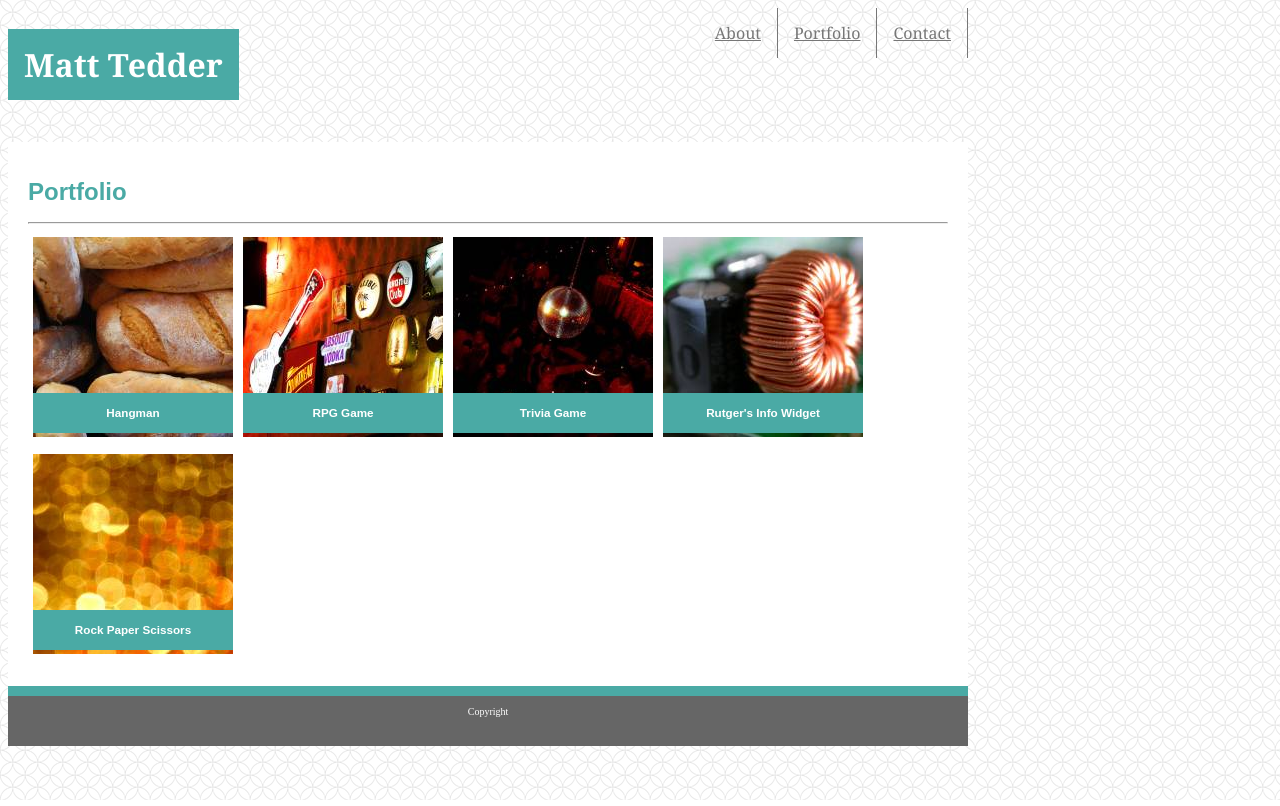
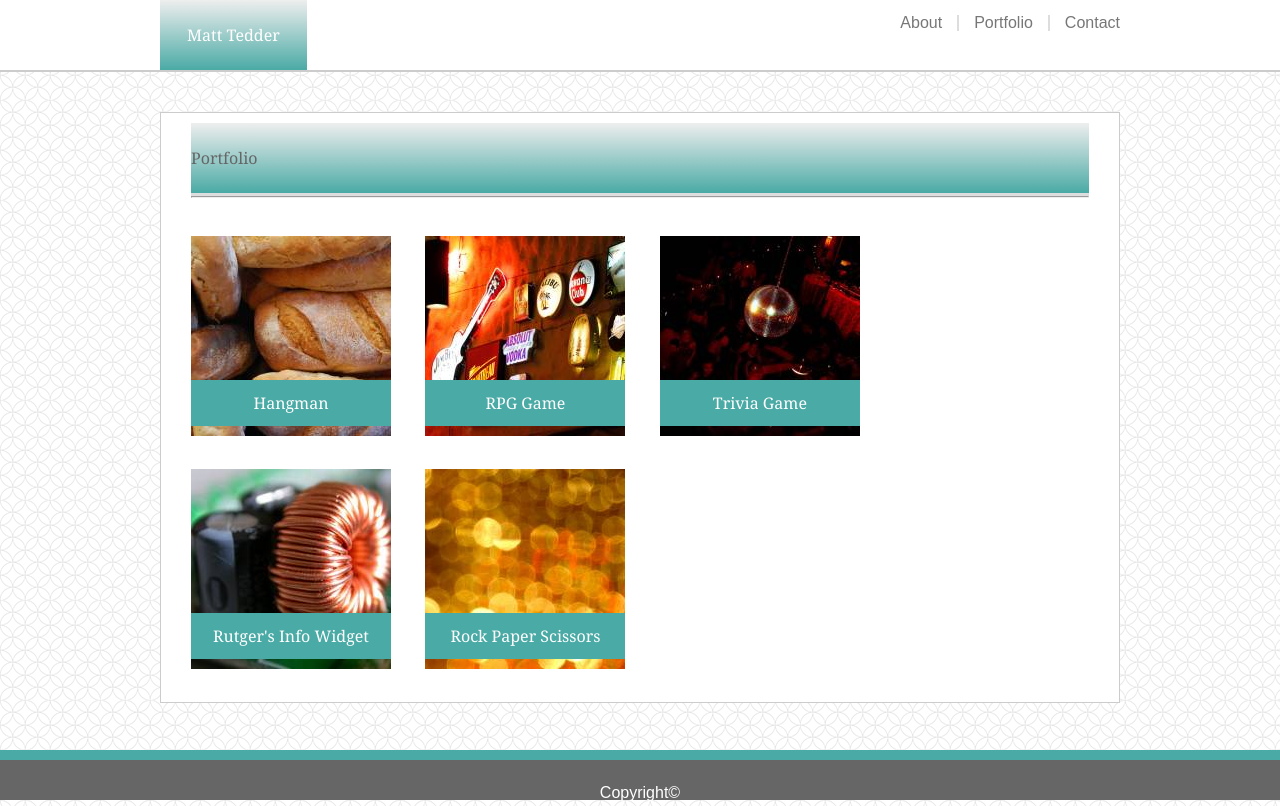
Before and after one commit to mjtedder/mjtedder.github.io, a plain HTML site: page portfolio.html in a window 1280 px wide. Drawn offline with Linux system fonts and the light colour scheme.

Commit message:
sync with first portfolio. TODO: add links in portfolio section

```diff
--- a/assets/css/style.css
+++ b/assets/css/style.css
@@ -1,118 +1,153 @@
-/* Basic Portfolio CSS Stylesheet */
-/* General Body Styling */
-body {
-  background-image: url(../images/spiration-light.png);
-  color: #777777;
-  width: 100%;
-  position: relative;
-  width: 960px;
+/* CSS Stylesheet */
+
+/* Gives all elements a box with a border */
+* {box-sizing: border-box;
 }
 
-.content {
-  width: 960px;
-  margin-left: auto;
-  margin-right: auto;
+/* CSS Element Selectors Section */
+html {
+    height: 100%;
 }
 
-/* Div Top Bar Section Styling */
-.header {
-  display: flex;
-  justify-content: space-between;
-  font-family: 'Georgia', Times, Times New Roman, serif;
+/* 'About Me' Section Styling */
+body {
+    font-family: 'Arial', 'Helvetica Neue', Helvetica, sans-serif;
+    background-image: url(../images/spiration-light.png);
+    color: #777777;
+    height: 100%;
+    margin: 0px;
 }
 
-/* 'Your Name' Box Styling */
-h1 {
-  background-color: #4aaaa5;
-  color: #ffff;
-  padding: 14px 16px;
+/* Top Nav Bar Styling */
+header {
+    background-color: #ffffff;
+    border-bottom-style: solid;
+    border-bottom-color: #cccccc;
+    border-bottom-width: 2px;
+    width: 100%;
+    overflow: auto;
 }
 
-/* 'About Me', 'Portfolio', 'Contact' Styling */
-h2 {
-  color: #4aaaa5;
+/* 'Your Name' Styling */
+h1 {
+    background-image: linear-gradient(#eee,#4aaaa5);
+    color: #ffffff;
+    font-family: 'Georgia', Times, 'Times New Roman', serif;
+    padding: 27px;
+    float: left;
+    margin: 0px;
 }
 
-/* Profile Picture Styling */
-#bio-image {
-  float: left;
-  margin-right: 10px;
+/* 'About' 'Portfolio' 'Contact' Styling */
+h5 {
+    color: #777777;
+    position: relative;
+    float: right;
+    top: 15px;
 }
 
-/* Hides Box Overflow for 'About', 'Portfolio', 'Contact' Links */
-.topnav {
-  overflow: hidden;
+/* Main Body Section Sizing */
+section {
+    margin: 40px 0px 40px 0px;
 }
 
-/* Box Styling for Portfolio Section */
-.icon {
-  position: relative;
-  float: left;
-  margin: 5px;
-  font-size: 10px;
-  text-align: center;
+/* Contact Form - Spacing from Top Line to 'Name' */
+form {
+    padding-top: 20px;
 }
 
-/*Animates Icons in Portfolio Secion */
-.icon:hover {
-  opacity: .5;
-}
-
-/* Text Styling for Portfolio Section */
-h3 {
-  position: absolute;
-  top: 145px;
-  width: 180px;
-  padding: 10px;
-  color: #ffff;
-  background-color: #4aaaa5;
-}
-
-/* Styling for 'About' 'Portfolio' 'Contact' Links */
-.topnav a {
-  float: left;
-  color: #777777;
-  text-align: center;
-  padding: 14px 16px;
-  border-right: 1px solid;
-}
-
-/* Animates links in Top Bar Section */
-.topnav a:hover {
-  background-color: #4aaaa5;
-  color: black;
-}
-
-/* Main Div Section Styling */
-div.container {
-  padding: 20px;
-  margin-top: 20px;
-  background-color: white;
-  font-family: arial, 'Helvetica Neue', Helvetica, sans-serif;
-  overflow: auto;
-  line-height: 20px;
+/* Contact Form - Input text sizing */
+input {
+    padding: 0px;
+    width: 100%;
 
 }
 
-/* Contact Page Box Styling */
-input[type=text], select, textarea {
+/* Contact Form - Message input text field sizing */
+textarea {
+    font-family: 'Arial', 'Helvetica Neue', Helvetica, sans-serif;
+    height: 200px;
     width: 100%;
-    padding: 12px;
-    border: 1px solid #ccc;
-    border-radius: 4px;
-    box-sizing: border-box;
-    margin-top: 6px;
-    margin-bottom: 16px;
-    resize: vertical;
 }
 
+/* 'About Me' Section Styling */
+p {
+    padding-top: 20px;
+    line-height: 1.6;
+    font-size: 16px;
+    margin: 0px;
+}
+/* CSS Element Selectors Section END */
 
-input[type=submit]:hover {
-  background-color: #ddd;
+/* CSS Class Selectors Section */
 
+/* Top Nav Bar Sizing */
+.topnav {
+    margin: auto;
+    width: 100%;
+    max-width: 960px;
 }
+
+/* 'About Me' 'Portfolio' 'Contact' Styling/Sizing */
+.heading1 {
+    background-color: #ffffff;
+    color: #666666;
+    /* background-image: linear-gradient(#eee,#4aaaa5); */
+    font-family: 'Georgia', Times, 'Times New Roman', serif;
+    border-bottom-style: solid;
+    border-bottom-color: #dddddd;
+    border-bottom-width: 3px;
+    max-width: 900px;
+    width: 100%;
+    padding-left: 0px;
+}
+
+/* Main Body Content Styling */
+.content {
+    clear: both;
+    background-color: #ffffff;
+    width: 100%;
+    max-width: 960px;
+    margin: auto;
+    border: solid;
+    border-color: #cccccc;
+    border-width: 1px;
+    padding: 10px 30px 30px 30px;
+}
+
+/* Portfolio Section Icon Sizing */
+.icon {
+    display: inline-block;
+    width: 200px;
+    height: 200px;
+    margin: 30px 30px 0px 0px;
+    position: relative;
+}
+
+/* 'Hangman' 'RPG Game' 'Trivia Game' etc. Styling */
+h3.text {
+    clear: both;
+    background-color: #4aaaa5;
+    color: #ffffff;
+    font-family: 'Georgia', Times, Times New Roman, serif;
+    padding: 15px 0px 15px 0px;
+    position: absolute;
+    width: 100%;
+    bottom: 0px;
+    margin-bottom: 10px;
+    text-align: center;
+}
+
+/* Contact Form Submit Button Sizing */
+.submitbtn {
+    width: 100px;
+    color: #ffffff;
+    background-color: #4aaaa5;
+    padding: 15px 0px 15px 0px;
+}
+
+/* Footer Element Styling/Sizing */
 .footer {
-    position: relative;
     background-color: #666666;
     color: #ffffff;
     border-top-style: solid;
@@ -122,6 +157,66 @@ input[type=submit]:hover {
     height: 50px;
     bottom: 0px;
     width: 100%;
-    font-size: 10px;
+    min-width: 20px;
+}
 
+/* Clears float styling after Top Nav Section */
+  .container {
+      clear: both;
 }
+
+/* Main Body Section Sizing */
+.main {
+    min-height: 100%;
+    margin-bottom: -50px;
+}
+
+/* Bottom Space Between Main Section and Footer Section Sizing */
+.bottom {
+    height: 50px;
+}
+
+/* CSS Class Selectors Section END */
+
+/* CSS ID Selectors Section */
+
+/* Changes size of "Copyright" in Footer Section */
+p #copyright {
+  font-size: 8px;
+}
+
+/* Adds vertical lines before and after "Portfolio" link in Top Nav Section */
+#middle {
+    border-color: #dddddd;
+    border-left-style: solid;
+    border-right-style: solid;
+    border-width: 2px;
+    padding-left: 15px;
+    padding-right: 15px;
+    margin-left: 15px;
+    margin-right: 15px;
+}
+
+/* Profile Picture Positioning in 'About Me' Section */
+#bio-image {
+    float: left;
+    padding-right: 20px;
+    border-radius: 12px;
+}
+
+/* CSS ID Selectors Section END */
+
+/* CSS Pseudo Class Section */
+
+/* Removes Styling Changes Before and After Link is Clicked */
+a:link, a:visited {
+    text-decoration: none;
+    color: #777777;
+}
+
+/* Creates and animation of underlining link when hovering over with mouse */
+a:hover {
+    text-decoration: underline;
+}
+
+/* CSS Pseudo Class Section END */
--- a/portfolio.html
+++ b/portfolio.html
@@ -3,53 +3,70 @@
 
 <head>
   <meta charset="UTF-8">
-    <!-- Linking CSS-->
-    <link rel= "stylesheet" type="text/css" href="assets/css/style.css">
-    <!-- Reset CSS-->
-    <!--link rel= "stylesheet" type="text/css" href="assets/css/reset.css"-->
+  <!--Reset CSS-->
+  <link rel= "stylesheet" type="text/css" href="assets/css/reset.css">
+  <!--Linking CSS-->
+  <link rel="stylesheet" type="text/css" href="assets/css/style.css">
   <title>Portfolio</title>
 </head>
 
 <body>
   <!--Div Top Bar Section-->
-    <div class="header">
+  <div class="main">
+    <header>
+      <div class="topnav">
         <h1>Matt Tedder</h1>
-      <div class="topnav">
-        <a class="active" href="index.html">About</a>
+        <h5>
+          <a href="contact.html">Contact</a>
+        </h5>
+        <h5 id="middle">
           <a href="portfolio.html">Portfolio</a>
-        <a href="contact.html">Contact</a>
+        </h5>
+        <h5>
+          <a href="index.html">About</a>
+        </h5>
+      </div>
+    </header>
+    <!--Div Top Bar Section END-->
+    <!--Main Div Header Section-->
+    <section>
+      <div class="content">
+        <h1 class="heading1">Portfolio</h1>
+        <!--Main Div Header Section END-->
+        <!--Main Div Body Secton-->
+        <div class="container">
+          <hr>
+          <div class="icon">
+            <img class="image" src="assets/images/image_one.jpg">
+            <h3 class="text">Hangman</h3>
+          </div>
+          <div class="icon">
+            <img class="image" src="assets/images/image_two.jpg">
+            <h3 class="text">RPG Game</h3>
+          </div>
+          <div class="icon">
+            <img class="image" src="assets/images/image_three.jpg">
+            <h3 class="text">Trivia Game</h3>
+          </div>
+          <div class="icon">
+            <img class="image" src="assets/images/image_four.jpg">
+            <h3 class="text">Rutger's Info Widget</h3>
+          </div>
+          <div class="icon">
+            <img class="image" src="assets/images/image_five.jpg">
+            <h3 class="text">Rock Paper Scissors</h3>
           </div>
         </div>
-    <!--Div Top Bar Section END-->
-    <!--Main Div Section-->
-    <div class="container">
-      <h2>Portfolio</h2>
-      <hr>
-      <div class="icon">
-        <img class= "image" src="assets/images/image_one.jpg">
-        <h3>Hangman</h3>
       </div>
-      <div class="icon">
-       <img class= "image" src="assets/images/image_two.jpg">
-       <h3>RPG Game</h3>
+      <!--Main Div Body Section END-->
+    </section>
+    <!--Div Bottom Page Space-->
+    <div class="bottom"></div>
   </div>
-     <div class="icon">
-       <img class= "image" src="assets/images/image_three.jpg">
-       <h3>Trivia Game</h3>
-     </div>
-     <div class="icon">
-      <img class= "image" src="assets/images/image_four.jpg">
-      <h3>Rutger's Info Widget</h3>
-     </div>
-     <div class="icon">
-      <img class= "image" src="assets/images/image_five.jpg">
-      <h3>Rock Paper Scissors</h3>
-     </div>
-   </div>
-   <!--Main Div Section END-->
+  <!--Div Bottom Page Space END-->
   <!--Div Footer Section-->
   <div class="footer">
-     <p>Copyright</p>
+    <p id="copyright">Copyright&copy;</p>
   </div>
   <!--Div Footer Section END-->
 </body>
```
Also changed, not shown: contact.html (+29 -17 lines), index.html (+32 -25 lines). Lines whose indentation alone changed are shown as unchanged.
